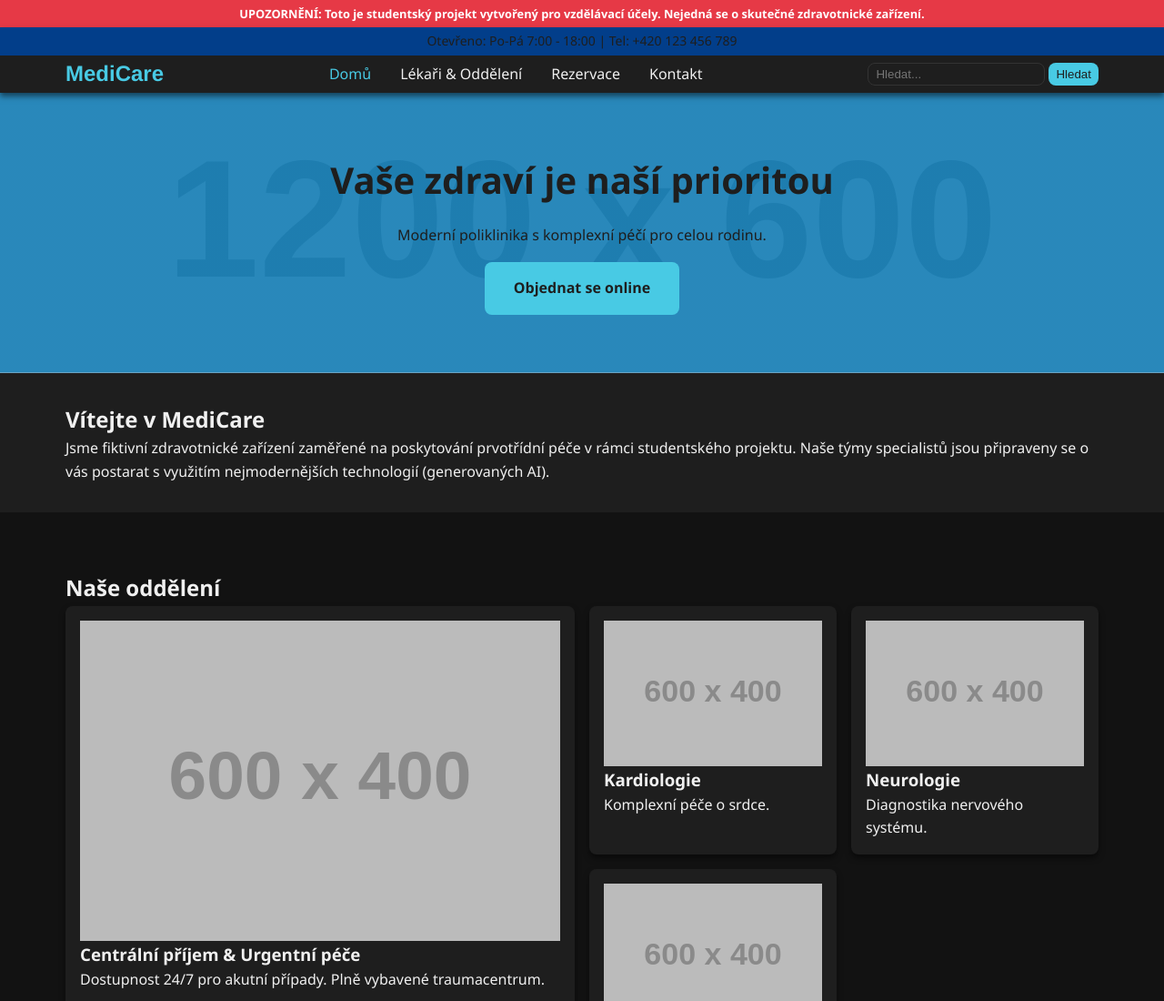
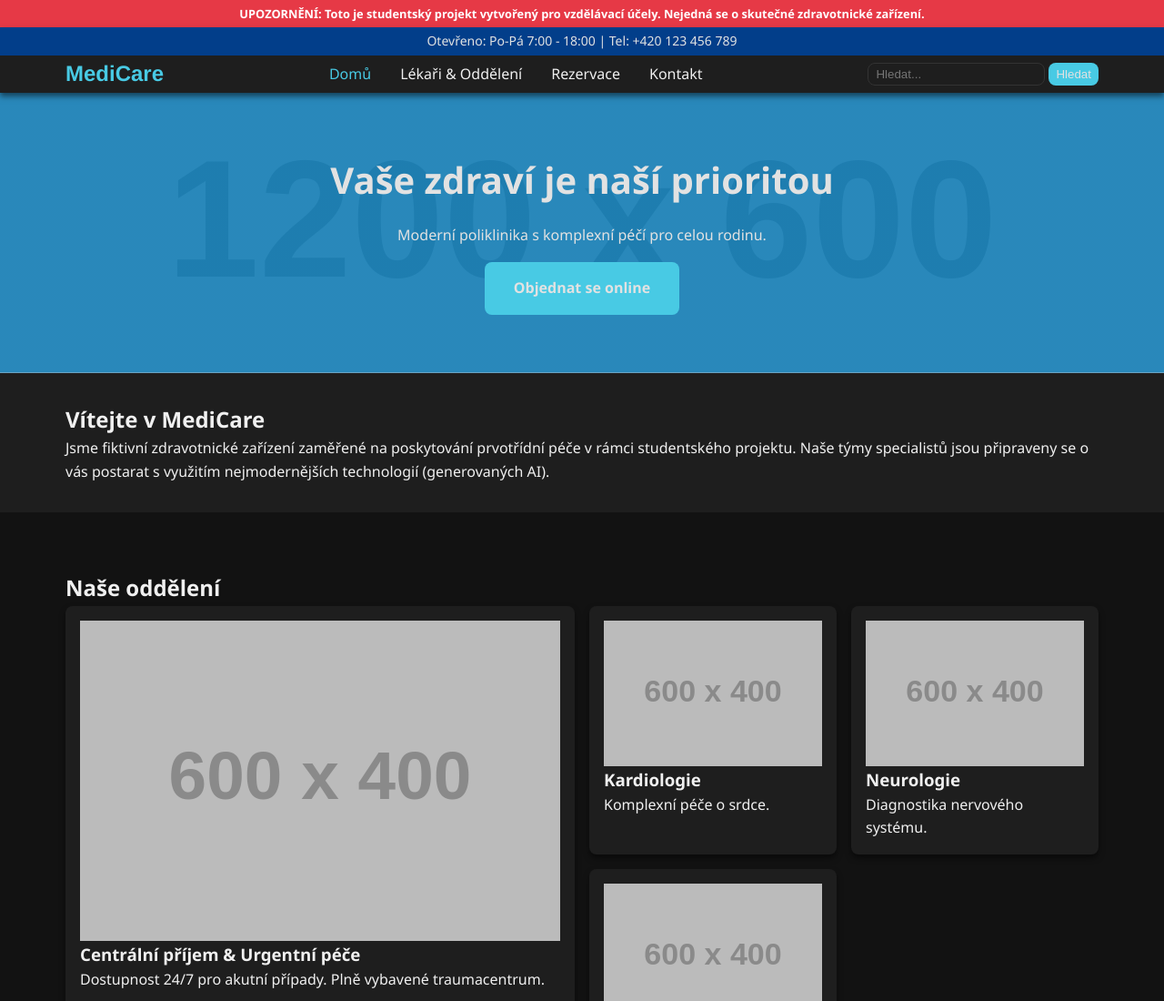
Before and after one commit to 0x416c6941/webdesign_czu, a plain HTML site: page index.html in a window 1280 px wide. Shown: the top 1100 px of the page at 91% size. Drawn offline with Linux system fonts and the dark colour scheme; placeholder pictures from the web are drawn by us.

Commit message:
fix bcaf441 (thanks to assc24!)

```diff
--- a/style.css
+++ b/style.css
@@ -596,7 +596,7 @@ input[type="checkbox"], input[type="radio"] {
         --color-text-main: #f0f0f0;
         --color-text-light: #cccccc;
         --color-bg-light: #121212;
-        --color-white: #1e1e1e;
+        --color-white: #e2e2e2;
         --box-shadow: 0 4px 6px rgba(0, 0, 0, 0.5);
         --color-primary: #48cae4; /* Lighter blue for dark mode */
     }
```
